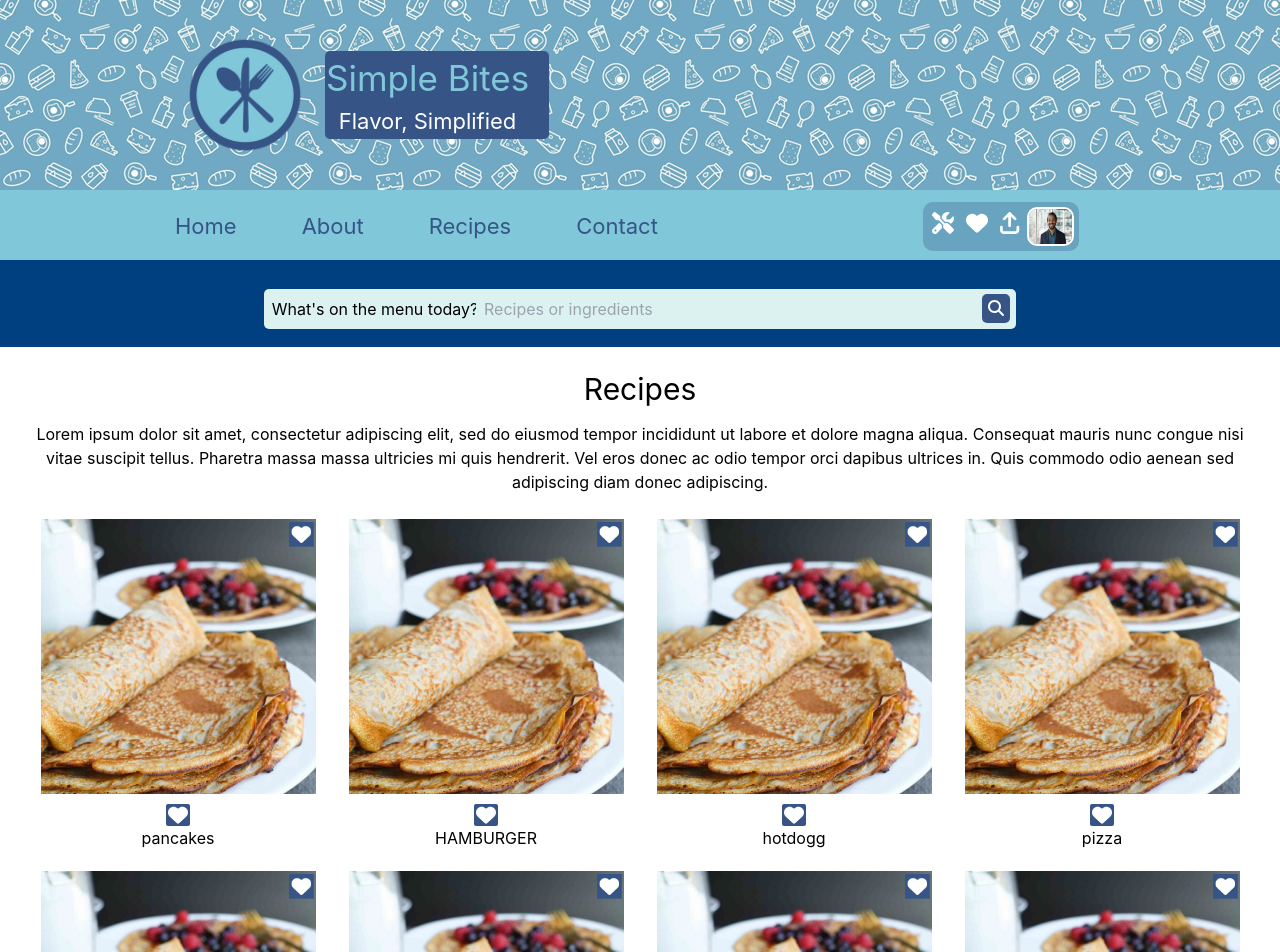
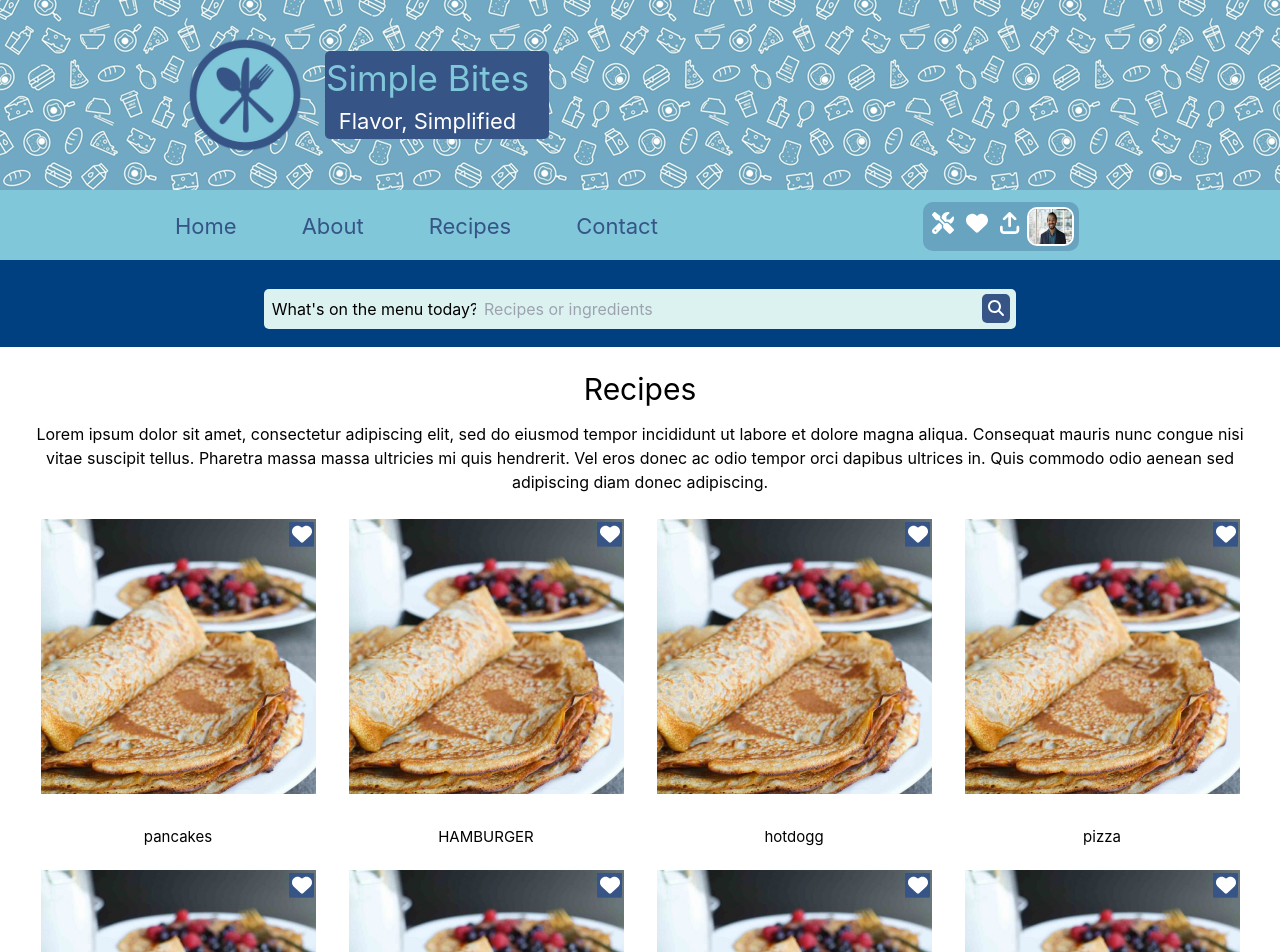
Before and after one commit to SimpleBites/FrontEnd, a React (Create React App) app in the folder app/: page /Recipes in a window 1280 px wide. Shown: the top 952 px of the page. Built offline with nearby package versions, Linux system fonts and the light colour scheme; no server answers.

Commit message:
favorting function
styling is NOT complete

```diff
--- a/app/src/components/pages/Recipes.js
+++ b/app/src/components/pages/Recipes.js
@@ -13,17 +13,23 @@ const Recipe = ({ recipe, onToggleFavorite }) => {
 
   return (
     <div className="flex flex-col items-center">
+      <div className="relative">
         <img
           src={recipe.image}
           alt={recipe.title}
           className="object-cover"
           style={{ width: '275px', height: '275px', margin: '5px', marginBottom: '10px' }}
         />
-      <button onClick={handleToggleFavorite} className={isFavorite ? "btn-test-favorite favorited" : "btn-test-favorite"}>
+        <button
+          onClick={handleToggleFavorite}
+          className={isFavorite ? "btn-test-favorite favorited" : "btn-test-favorite"}
+          style={{ position: 'relative', top: -281, left: 454 }}
+        >
           <FontAwesomeIcon icon={isFavorite ? FasHeart : FasHeart} />
         </button>
+      </div>
       <div className="text-center">
-        <h2 className="">{recipe.title}</h2>
+        <h2 className="recipe-title-fontsize">{recipe.title}</h2>
       </div>
     </div>
   );
--- a/app/src/components/pages/footer.css
+++ b/app/src/components/pages/footer.css
@@ -1464,6 +1464,8 @@ li {
 	display: flex;
 	flex-direction: column;
 	align-items: flex-start;
+	margin-left: -200px;
+
    }
 
    .btn-test-favorite.favorited {
```
Lines whose indentation alone changed are shown as unchanged.
